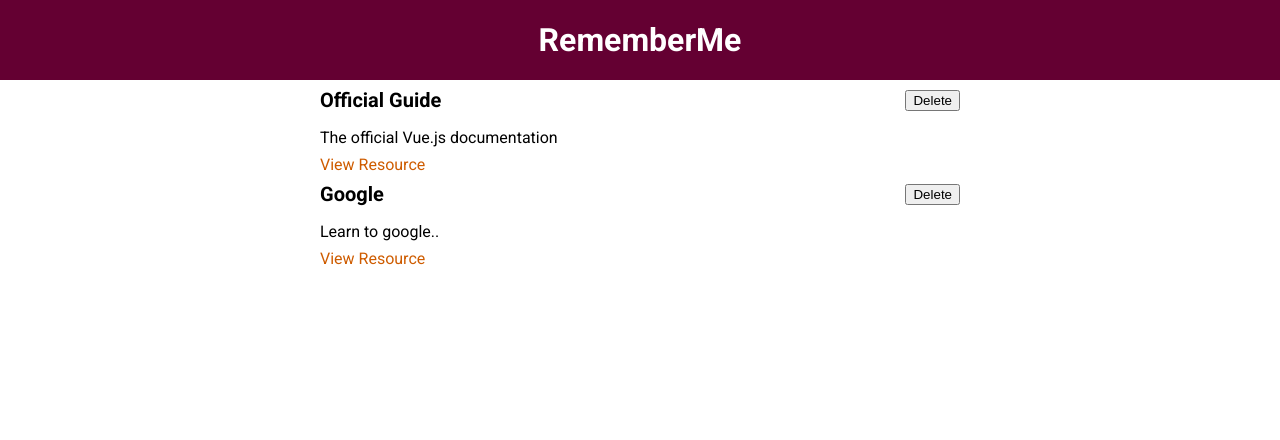
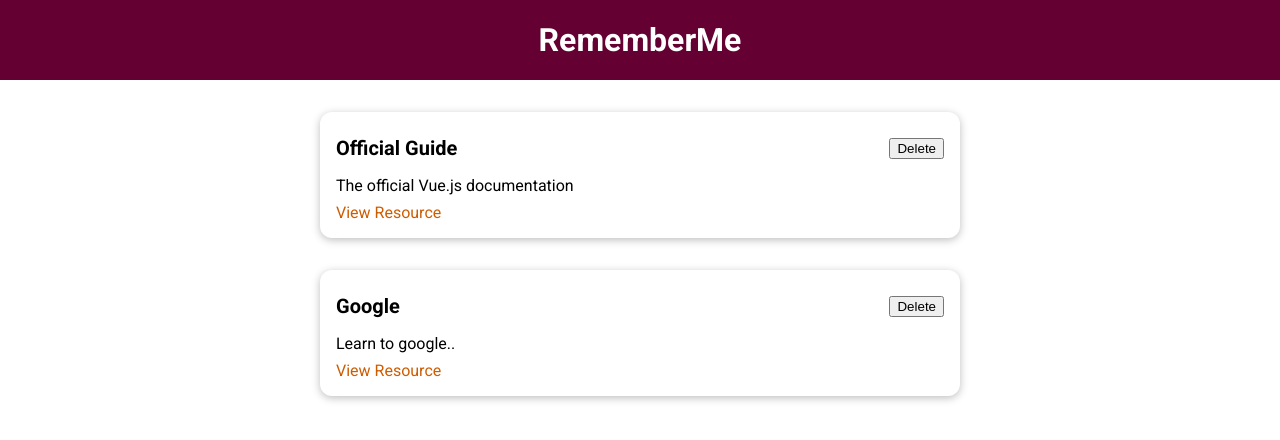
Before and after one commit to Alexinoo/vue-learning-resource-app, a Vue app: page / in a window 1280 px wide. Shown: the top 440 px of the page. Built offline with nearby package versions, Linux system fonts and the light colour scheme.

Commit message:
Wrapped each of the list-items with <base-card></base-card> for styling to take the look of a card

```diff
--- a/src/components/learning-resources/LearningResource.vue
+++ b/src/components/learning-resources/LearningResource.vue
@@ -1,15 +1,15 @@
 <template>
     <li>
-        <div>
+        <base-card>
             <header>
                 <h3>{{ title }}</h3>
                 <button>Delete</button>
             </header>
-        </div>
-        <p>{{ description }}</p>
-        <nav>
-            <a :href="link" target="_blank">View Resource</a>
-        </nav>
+            <p>{{ description }}</p>
+            <nav>
+                <a :href="link" target="_blank">View Resource</a>
+            </nav>
+        </base-card>
     </li>
 </template>
 
```
